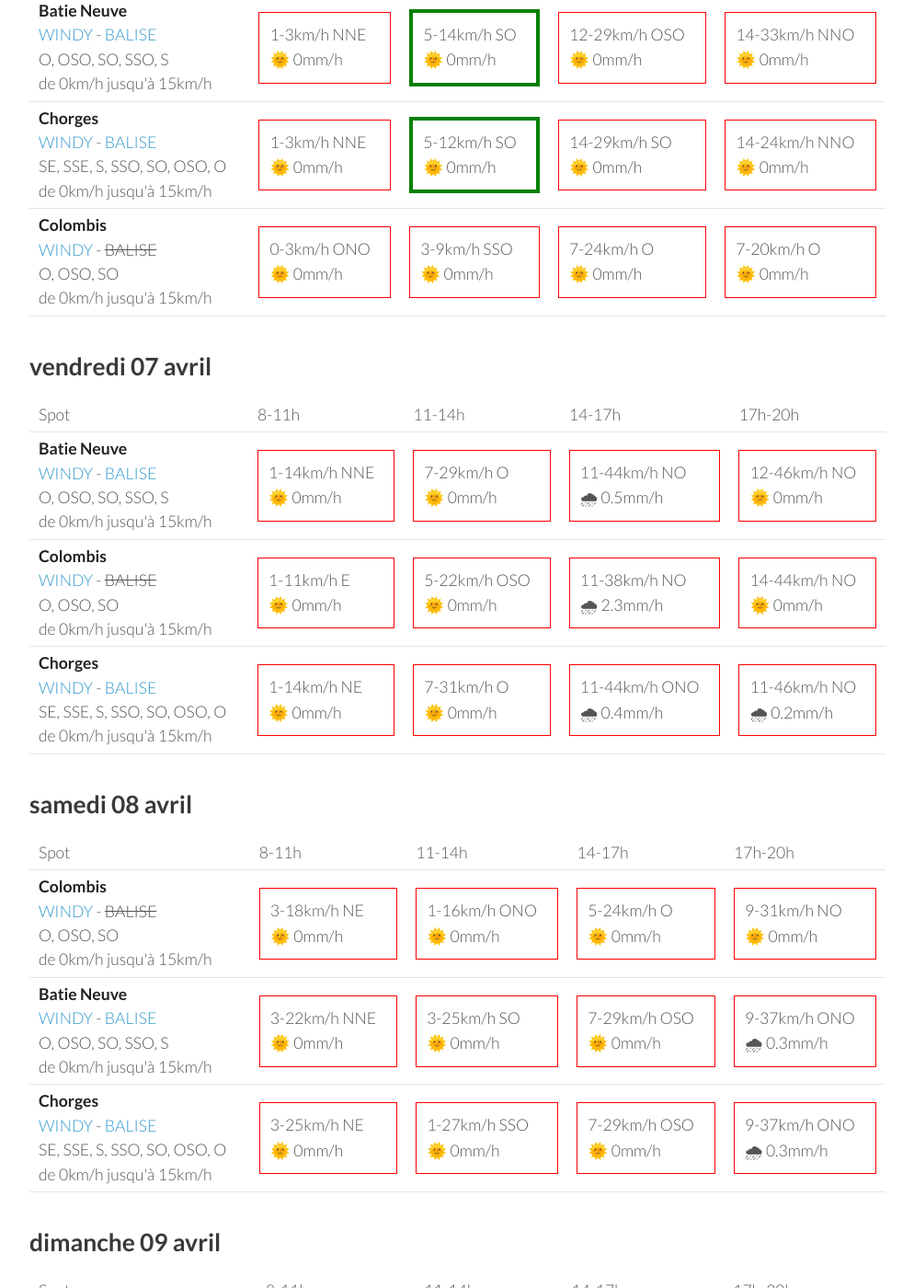
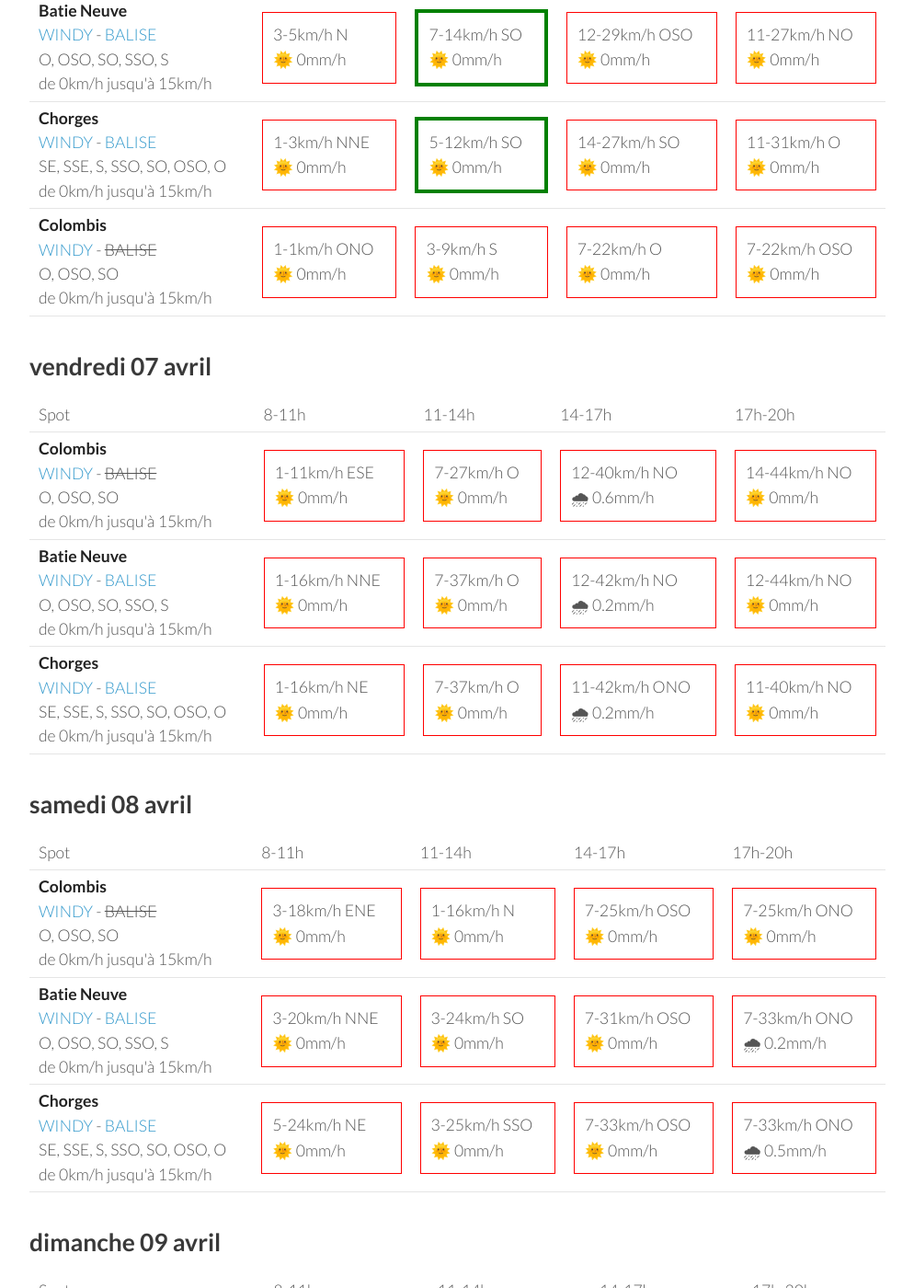
Before and after one commit to parapente-dans-le-nord/parapente-dans-le-nord.github.io, a Jekyll site: the page built from saint_andre.markdown, in a window 1280 px wide and 1400 px high, scrolled down 849 px. Shown: the whole window at 92% size, without its empty margins (26-1020 px from the left). Built offline with Jekyll 4.4.1, drawn with Linux system fonts in a browser that asks for light colours; some of the changed text lies outside the part shown.

Commit message:
update index.markdown

```diff
--- a/saint_andre.markdown
+++ b/saint_andre.markdown
@@ -24,31 +24,28 @@ page mise à jour le mercredi 05 avril 06:35
 <tr>
         <td><strong>Colombis</strong><br><a href="https://windy.com/44.494/6.216?44.559,6.262,10">WINDY</a> - <span class="no-balise"> BALISE </span><br> <span class="vent-favorable">O, OSO, SO</span><br><span class="force-vent">de 0km/h jusqu'à 15km/h</span> </td>
 
-            <td><div class="not-flyable"><p>1-3km/h NO</p><p>🌞 0mm/h</p></div></td>
-            <td><div class="flyable"><p>3-12km/h O</p><p>🌞 0mm/h</p></div></td>
+            <td><div class="not-flyable"><p>0-0km/h NA</p><p>🌧️ 0mm/h</p></div></td>
+            <td><div class="flyable"><p>3-9km/h SO</p><p>🌞 0mm/h</p></div></td>
             <td><div class="not-flyable"><p>7-20km/h ONO</p><p>🌞 0mm/h</p></div></td>
-            <td><div class="not-flyable"><p>11-29km/h NNO</p><p>🌞 0mm/h</p></div></td>
-
+            <td><div class="not-flyable"><p>9-24km/h NNO</p><p>🌞 0mm/h</p></div></td>
 
     </tr>
 <tr>
         <td><strong>Batie Neuve</strong><br><a href="https://windy.com/44.584/6.236?44.559,6.262,10,m:eTtagly">WINDY</a> - <span class=""><a href="https://www.openwindmap.org/PP554">BALISE</a> </span><br> <span class="vent-favorable">O, OSO, SO, SSO, S</span><br><span class="force-vent">de 0km/h jusqu'à 15km/h</span> </td>
 
-            <td><div class="not-flyable"><p>1-5km/h NE</p><p>🌞 0mm/h</p></div></td>
-            <td><div class="flyable"><p>5-12km/h OSO</p><p>🌞 0mm/h</p></div></td>
-            <td><div class="not-flyable"><p>12-29km/h ONO</p><p>🌞 0mm/h</p></div></td>
+            <td><div class="not-flyable"><p>0-0km/h NA</p><p>🌧️ 0mm/h</p></div></td>
+            <td><div class="flyable"><p>5-12km/h SSO</p><p>🌞 0mm/h</p></div></td>
+            <td><div class="not-flyable"><p>11-27km/h ONO</p><p>🌞 0mm/h</p></div></td>
             <td><div class="not-flyable"><p>14-37km/h NNO</p><p>🌞 0mm/h</p></div></td>
-
 
     </tr>
 <tr>
         <td><strong>Chorges</strong><br><a href="https://windy.com/44.578/6.280?44.559,6.262,10">WINDY</a> - <span class=""><a href="https://www.openwindmap.org/PP554">BALISE</a> </span><br> <span class="vent-favorable">SE, SSE, S, SSO, SO, OSO, O</span><br><span class="force-vent">de 0km/h jusqu'à 15km/h</span> </td>
 
-            <td><div class="not-flyable"><p>3-5km/h ENE</p><p>🌞 0mm/h</p></div></td>
+            <td><div class="not-flyable"><p>0-0km/h NA</p><p>🌧️ 0mm/h</p></div></td>
             <td><div class="flyable"><p>5-12km/h SSO</p><p>🌞 0mm/h</p></div></td>
-            <td><div class="not-flyable"><p>16-31km/h SSO</p><p>🌞 0mm/h</p></div></td>
-            <td><div class="not-flyable"><p>12-29km/h NNO</p><p>🌞 0mm/h</p></div></td>
-
+            <td><div class="not-flyable"><p>14-27km/h SO</p><p>🌞 0mm/h</p></div></td>
+            <td><div class="not-flyable"><p>12-31km/h NNO</p><p>🌞 0mm/h</p></div></td>
 
     </tr>
 
@@ -70,10 +67,10 @@ page mise à jour le mercredi 05 avril 06:35
 <tr>
         <td><strong>Batie Neuve</strong><br><a href="https://windy.com/44.584/6.236?44.559,6.262,10,m:eTtagly">WINDY</a> - <span class=""><a href="https://www.openwindmap.org/PP554">BALISE</a> </span><br> <span class="vent-favorable">O, OSO, SO, SSO, S</span><br><span class="force-vent">de 0km/h jusqu'à 15km/h</span> </td>
 
-            <td><div class="not-flyable"><p>1-3km/h NNE</p><p>🌞 0mm/h</p></div></td>
-            <td><div class="flyable"><p>5-14km/h SO</p><p>🌞 0mm/h</p></div></td>
+            <td><div class="not-flyable"><p>3-5km/h N</p><p>🌞 0mm/h</p></div></td>
+            <td><div class="flyable"><p>7-14km/h SO</p><p>🌞 0mm/h</p></div></td>
             <td><div class="not-flyable"><p>12-29km/h OSO</p><p>🌞 0mm/h</p></div></td>
-            <td><div class="not-flyable"><p>14-33km/h NNO</p><p>🌞 0mm/h</p></div></td>
+            <td><div class="not-flyable"><p>11-27km/h NO</p><p>🌞 0mm/h</p></div></td>
 
 
     </tr>
@@ -82,18 +79,18 @@ page mise à jour le mercredi 05 avril 06:35
 
             <td><div class="not-flyable"><p>1-3km/h NNE</p><p>🌞 0mm/h</p></div></td>
             <td><div class="flyable"><p>5-12km/h SO</p><p>🌞 0mm/h</p></div></td>
-            <td><div class="not-flyable"><p>14-29km/h SO</p><p>🌞 0mm/h</p></div></td>
-            <td><div class="not-flyable"><p>14-24km/h NNO</p><p>🌞 0mm/h</p></div></td>
+            <td><div class="not-flyable"><p>14-27km/h SO</p><p>🌞 0mm/h</p></div></td>
+            <td><div class="not-flyable"><p>11-31km/h O</p><p>🌞 0mm/h</p></div></td>
 
 
     </tr>
 <tr>
         <td><strong>Colombis</strong><br><a href="https://windy.com/44.494/6.216?44.559,6.262,10">WINDY</a> - <span class="no-balise"> BALISE </span><br> <span class="vent-favorable">O, OSO, SO</span><br><span class="force-vent">de 0km/h jusqu'à 15km/h</span> </td>
 
-            <td><div class="not-flyable"><p>0-3km/h ONO</p><p>🌞 0mm/h</p></div></td>
-            <td><div class="not-flyable"><p>3-9km/h SSO</p><p>🌞 0mm/h</p></div></td>
-            <td><div class="not-flyable"><p>7-24km/h O</p><p>🌞 0mm/h</p></div></td>
-            <td><div class="not-flyable"><p>7-20km/h O</p><p>🌞 0mm/h</p></div></td>
+            <td><div class="not-flyable"><p>1-1km/h ONO</p><p>🌞 0mm/h</p></div></td>
+            <td><div class="not-flyable"><p>3-9km/h S</p><p>🌞 0mm/h</p></div></td>
+            <td><div class="not-flyable"><p>7-22km/h O</p><p>🌞 0mm/h</p></div></td>
+            <td><div class="not-flyable"><p>7-22km/h OSO</p><p>🌞 0mm/h</p></div></td>
 
 
     </tr>
@@ -114,32 +111,32 @@ page mise à jour le mercredi 05 avril 06:35
       <td>17h-20h</td>
     </tr>
 <tr>
-        <td><strong>Batie Neuve</strong><br><a href="https://windy.com/44.584/6.236?44.559,6.262,10,m:eTtagly">WINDY</a> - <span class=""><a href="https://www.openwindmap.org/PP554">BALISE</a> </span><br> <span class="vent-favorable">O, OSO, SO, SSO, S</span><br><span class="force-vent">de 0km/h jusqu'à 15km/h</span> </td>
+        <td><strong>Colombis</strong><br><a href="https://windy.com/44.494/6.216?44.559,6.262,10">WINDY</a> - <span class="no-balise"> BALISE </span><br> <span class="vent-favorable">O, OSO, SO</span><br><span class="force-vent">de 0km/h jusqu'à 15km/h</span> </td>
 
-            <td><div class="not-flyable"><p>1-14km/h NNE</p><p>🌞 0mm/h</p></div></td>
-            <td><div class="not-flyable"><p>7-29km/h O</p><p>🌞 0mm/h</p></div></td>
-            <td><div class="not-flyable"><p>11-44km/h NO</p><p>🌧 0.5mm/h</p></div></td>
-            <td><div class="not-flyable"><p>12-46km/h NO</p><p>🌞 0mm/h</p></div></td>
+            <td><div class="not-flyable"><p>1-11km/h ESE</p><p>🌞 0mm/h</p></div></td>
+            <td><div class="not-flyable"><p>7-27km/h O</p><p>🌞 0mm/h</p></div></td>
+            <td><div class="not-flyable"><p>12-40km/h NO</p><p>🌧 0.6mm/h</p></div></td>
+            <td><div class="not-flyable"><p>14-44km/h NO</p><p>🌞 0mm/h</p></div></td>
 
 
     </tr>
 <tr>
-        <td><strong>Colombis</strong><br><a href="https://windy.com/44.494/6.216?44.559,6.262,10">WINDY</a> - <span class="no-balise"> BALISE </span><br> <span class="vent-favorable">O, OSO, SO</span><br><span class="force-vent">de 0km/h jusqu'à 15km/h</span> </td>
+        <td><strong>Batie Neuve</strong><br><a href="https://windy.com/44.584/6.236?44.559,6.262,10,m:eTtagly">WINDY</a> - <span class=""><a href="https://www.openwindmap.org/PP554">BALISE</a> </span><br> <span class="vent-favorable">O, OSO, SO, SSO, S</span><br><span class="force-vent">de 0km/h jusqu'à 15km/h</span> </td>
 
-            <td><div class="not-flyable"><p>1-11km/h E</p><p>🌞 0mm/h</p></div></td>
-            <td><div class="not-flyable"><p>5-22km/h OSO</p><p>🌞 0mm/h</p></div></td>
-            <td><div class="not-flyable"><p>11-38km/h NO</p><p>🌧 2.3mm/h</p></div></td>
-            <td><div class="not-flyable"><p>14-44km/h NO</p><p>🌞 0mm/h</p></div></td>
+            <td><div class="not-flyable"><p>1-16km/h NNE</p><p>🌞 0mm/h</p></div></td>
+            <td><div class="not-flyable"><p>7-37km/h O</p><p>🌞 0mm/h</p></div></td>
+            <td><div class="not-flyable"><p>12-42km/h NO</p><p>🌧 0.2mm/h</p></div></td>
+            <td><div class="not-flyable"><p>12-44km/h NO</p><p>🌞 0mm/h</p></div></td>
 
 
     </tr>
 <tr>
         <td><strong>Chorges</strong><br><a href="https://windy.com/44.578/6.280?44.559,6.262,10">WINDY</a> - <span class=""><a href="https://www.openwindmap.org/PP554">BALISE</a> </span><br> <span class="vent-favorable">SE, SSE, S, SSO, SO, OSO, O</span><br><span class="force-vent">de 0km/h jusqu'à 15km/h</span> </td>
 
-            <td><div class="not-flyable"><p>1-14km/h NE</p><p>🌞 0mm/h</p></div></td>
-            <td><div class="not-flyable"><p>7-31km/h O</p><p>🌞 0mm/h</p></div></td>
-            <td><div class="not-flyable"><p>11-44km/h ONO</p><p>🌧 0.4mm/h</p></div></td>
-            <td><div class="not-flyable"><p>11-46km/h NO</p><p>🌧 0.2mm/h</p></div></td>
+            <td><div class="not-flyable"><p>1-16km/h NE</p><p>🌞 0mm/h</p></div></td>
+            <td><div class="not-flyable"><p>7-37km/h O</p><p>🌞 0mm/h</p></div></td>
+            <td><div class="not-flyable"><p>11-42km/h ONO</p><p>🌧 0.2mm/h</p></div></td>
+            <td><div class="not-flyable"><p>11-40km/h NO</p><p>🌞 0mm/h</p></div></td>
 
 
     </tr>
@@ -162,30 +159,30 @@ page mise à jour le mercredi 05 avril 06:35
 <tr>
         <td><strong>Colombis</strong><br><a href="https://windy.com/44.494/6.216?44.559,6.262,10">WINDY</a> - <span class="no-balise"> BALISE </span><br> <span class="vent-favorable">O, OSO, SO</span><br><span class="force-vent">de 0km/h jusqu'à 15km/h</span> </td>
 
-            <td><div class="not-flyable"><p>3-18km/h NE</p><p>🌞 0mm/h</p></div></td>
-            <td><div class="not-flyable"><p>1-16km/h ONO</p><p>🌞 0mm/h</p></div></td>
-            <td><div class="not-flyable"><p>5-24km/h O</p><p>🌞 0mm/h</p></div></td>
-            <td><div class="not-flyable"><p>9-31km/h NO</p><p>🌞 0mm/h</p></div></td>
+            <td><div class="not-flyable"><p>3-18km/h ENE</p><p>🌞 0mm/h</p></div></td>
+            <td><div class="not-flyable"><p>1-16km/h N</p><p>🌞 0mm/h</p></div></td>
+            <td><div class="not-flyable"><p>7-25km/h OSO</p><p>🌞 0mm/h</p></div></td>
+            <td><div class="not-flyable"><p>7-25km/h ONO</p><p>🌞 0mm/h</p></div></td>
 
 
     </tr>
 <tr>
         <td><strong>Batie Neuve</strong><br><a href="https://windy.com/44.584/6.236?44.559,6.262,10,m:eTtagly">WINDY</a> - <span class=""><a href="https://www.openwindmap.org/PP554">BALISE</a> </span><br> <span class="vent-favorable">O, OSO, SO, SSO, S</span><br><span class="force-vent">de 0km/h jusqu'à 15km/h</span> </td>
 
-            <td><div class="not-flyable"><p>3-22km/h NNE</p><p>🌞 0mm/h</p></div></td>
-            <td><div class="not-flyable"><p>3-25km/h SO</p><p>🌞 0mm/h</p></div></td>
-            <td><div class="not-flyable"><p>7-29km/h OSO</p><p>🌞 0mm/h</p></div></td>
-            <td><div class="not-flyable"><p>9-37km/h ONO</p><p>🌧 0.3mm/h</p></div></td>
+            <td><div class="not-flyable"><p>3-20km/h NNE</p><p>🌞 0mm/h</p></div></td>
+            <td><div class="not-flyable"><p>3-24km/h SO</p><p>🌞 0mm/h</p></div></td>
+            <td><div class="not-flyable"><p>7-31km/h OSO</p><p>🌞 0mm/h</p></div></td>
+            <td><div class="not-flyable"><p>7-33km/h ONO</p><p>🌧 0.2mm/h</p></div></td>
 
 
     </tr>
 <tr>
         <td><strong>Chorges</strong><br><a href="https://windy.com/44.578/6.280?44.559,6.262,10">WINDY</a> - <span class=""><a href="https://www.openwindmap.org/PP554">BALISE</a> </span><br> <span class="vent-favorable">SE, SSE, S, SSO, SO, OSO, O</span><br><span class="force-vent">de 0km/h jusqu'à 15km/h</span> </td>
 
-            <td><div class="not-flyable"><p>3-25km/h NE</p><p>🌞 0mm/h</p></div></td>
-            <td><div class="not-flyable"><p>1-27km/h SSO</p><p>🌞 0mm/h</p></div></td>
-            <td><div class="not-flyable"><p>7-29km/h OSO</p><p>🌞 0mm/h</p></div></td>
-            <td><div class="not-flyable"><p>9-37km/h ONO</p><p>🌧 0.3mm/h</p></div></td>
+            <td><div class="not-flyable"><p>5-24km/h NE</p><p>🌞 0mm/h</p></div></td>
+            <td><div class="not-flyable"><p>3-25km/h SSO</p><p>🌞 0mm/h</p></div></td>
+            <td><div class="not-flyable"><p>7-33km/h OSO</p><p>🌞 0mm/h</p></div></td>
+            <td><div class="not-flyable"><p>7-33km/h ONO</p><p>🌧 0.5mm/h</p></div></td>
 
 
     </tr>
@@ -208,30 +205,30 @@ page mise à jour le mercredi 05 avril 06:35
 <tr>
         <td><strong>Colombis</strong><br><a href="https://windy.com/44.494/6.216?44.559,6.262,10">WINDY</a> - <span class="no-balise"> BALISE </span><br> <span class="vent-favorable">O, OSO, SO</span><br><span class="force-vent">de 0km/h jusqu'à 15km/h</span> </td>
 
-            <td><div class="not-flyable"><p>3-14km/h ENE</p><p>🌞 0mm/h</p></div></td>
+            <td><div class="not-flyable"><p>3-16km/h ENE</p><p>🌞 0mm/h</p></div></td>
             <td><div class="not-flyable"><p>3-18km/h N</p><p>🌞 0mm/h</p></div></td>
-            <td><div class="not-flyable"><p>1-25km/h OSO</p><p>🌞 0mm/h</p></div></td>
-            <td><div class="not-flyable"><p>3-24km/h O</p><p>🌞 0mm/h</p></div></td>
+            <td><div class="not-flyable"><p>5-24km/h O</p><p>🌞 0mm/h</p></div></td>
+            <td><div class="not-flyable"><p>5-24km/h O</p><p>🌞 0mm/h</p></div></td>
 
 
     </tr>
 <tr>
         <td><strong>Batie Neuve</strong><br><a href="https://windy.com/44.584/6.236?44.559,6.262,10,m:eTtagly">WINDY</a> - <span class=""><a href="https://www.openwindmap.org/PP554">BALISE</a> </span><br> <span class="vent-favorable">O, OSO, SO, SSO, S</span><br><span class="force-vent">de 0km/h jusqu'à 15km/h</span> </td>
 
-            <td><div class="not-flyable"><p>3-14km/h NE</p><p>🌞 0mm/h</p></div></td>
-            <td><div class="not-flyable"><p>3-20km/h SO</p><p>🌞 0mm/h</p></div></td>
-            <td><div class="not-flyable"><p>5-29km/h SO</p><p>🌞 0mm/h</p></div></td>
-            <td><div class="not-flyable"><p>5-33km/h OSO</p><p>🌧 0.3mm/h</p></div></td>
+            <td><div class="not-flyable"><p>5-16km/h NE</p><p>🌞 0mm/h</p></div></td>
+            <td><div class="not-flyable"><p>1-18km/h SSO</p><p>🌞 0mm/h</p></div></td>
+            <td><div class="not-flyable"><p>7-27km/h SO</p><p>🌞 0mm/h</p></div></td>
+            <td><div class="not-flyable"><p>7-29km/h O</p><p>🌞 0mm/h</p></div></td>
 
 
     </tr>
 <tr>
         <td><strong>Chorges</strong><br><a href="https://windy.com/44.578/6.280?44.559,6.262,10">WINDY</a> - <span class=""><a href="https://www.openwindmap.org/PP554">BALISE</a> </span><br> <span class="vent-favorable">SE, SSE, S, SSO, SO, OSO, O</span><br><span class="force-vent">de 0km/h jusqu'à 15km/h</span> </td>
 
-            <td><div class="not-flyable"><p>3-16km/h NE</p><p>🌞 0mm/h</p></div></td>
-            <td><div class="not-flyable"><p>3-20km/h SO</p><p>🌞 0mm/h</p></div></td>
-            <td><div class="not-flyable"><p>5-29km/h SO</p><p>🌞 0mm/h</p></div></td>
-            <td><div class="not-flyable"><p>5-33km/h OSO</p><p>🌧 0.3mm/h</p></div></td>
+            <td><div class="not-flyable"><p>5-18km/h NE</p><p>🌞 0mm/h</p></div></td>
+            <td><div class="not-flyable"><p>3-18km/h SO</p><p>🌞 0mm/h</p></div></td>
+            <td><div class="not-flyable"><p>7-29km/h SO</p><p>🌞 0mm/h</p></div></td>
+            <td><div class="not-flyable"><p>7-31km/h O</p><p>🌞 0mm/h</p></div></td>
 
 
     </tr>
@@ -239,3 +236,49 @@ page mise à jour le mercredi 05 avril 06:35
 </tbody>
 </table>
 {:/}
+## lundi 10 avril
+
+{::nomarkdown}
+<table>
+  <tbody>
+    <tr>
+      <td>Spot</td>
+      <td>8-11h</td>
+      <td>11-14h</td>
+      <td>14-17h</td>
+      <td>17h-20h</td>
+    </tr>
+<tr>
+        <td><strong>Batie Neuve</strong><br><a href="https://windy.com/44.584/6.236?44.559,6.262,10,m:eTtagly">WINDY</a> - <span class=""><a href="https://www.openwindmap.org/PP554">BALISE</a> </span><br> <span class="vent-favorable">O, OSO, SO, SSO, S</span><br><span class="force-vent">de 0km/h jusqu'à 15km/h</span> </td>
+
+            <td><div class="not-flyable"><p>5-24km/h NNE</p><p>🌞 0mm/h</p></div></td>
+            <td><div class="not-flyable"><p>3-24km/h SSO</p><p>🌞 0mm/h</p></div></td>
+            <td><div class="not-flyable"><p>7-31km/h OSO</p><p>🌧 0.4mm/h</p></div></td>
+            <td><div class="not-flyable"><p>5-31km/h ONO</p><p>🌧 0.5mm/h</p></div></td>
+
+
+    </tr>
+<tr>
+        <td><strong>Colombis</strong><br><a href="https://windy.com/44.494/6.216?44.559,6.262,10">WINDY</a> - <span class="no-balise"> BALISE </span><br> <span class="vent-favorable">O, OSO, SO</span><br><span class="force-vent">de 0km/h jusqu'à 15km/h</span> </td>
+
+            <td><div class="not-flyable"><p>3-18km/h ENE</p><p>🌞 0mm/h</p></div></td>
+            <td><div class="not-flyable"><p>0-16km/h NNE</p><p>🌞 0mm/h</p></div></td>
+            <td><div class="not-flyable"><p>9-29km/h OSO</p><p>🌞 0mm/h</p></div></td>
+            <td><div class="not-flyable"><p>5-29km/h NO</p><p>🌞 0mm/h</p></div></td>
+
+
+    </tr>
+<tr>
+        <td><strong>Chorges</strong><br><a href="https://windy.com/44.578/6.280?44.559,6.262,10">WINDY</a> - <span class=""><a href="https://www.openwindmap.org/PP554">BALISE</a> </span><br> <span class="vent-favorable">SE, SSE, S, SSO, SO, OSO, O</span><br><span class="force-vent">de 0km/h jusqu'à 15km/h</span> </td>
+
+            <td><div class="not-flyable"><p>5-27km/h NE</p><p>🌞 0mm/h</p></div></td>
+            <td><div class="not-flyable"><p>1-25km/h S</p><p>🌞 0mm/h</p></div></td>
+            <td><div class="not-flyable"><p>7-33km/h OSO</p><p>🌧 0.6mm/h</p></div></td>
+            <td><div class="not-flyable"><p>5-31km/h ONO</p><p>🌧 0.6mm/h</p></div></td>
+
+
+    </tr>
+
+</tbody>
+</table>
+{:/}
```
Also changed, not shown: other parts of saint_andre.markdown (+1 -1 lines).
